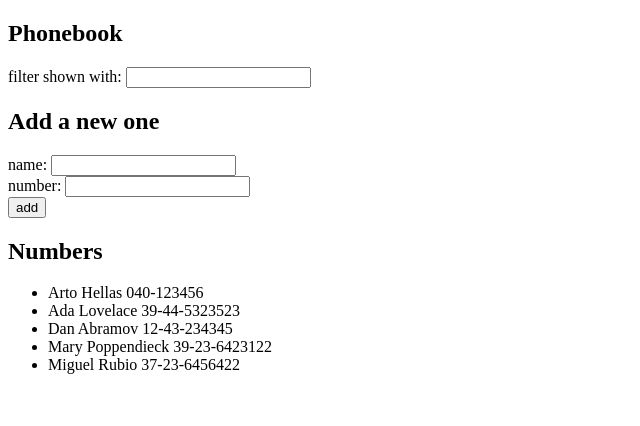
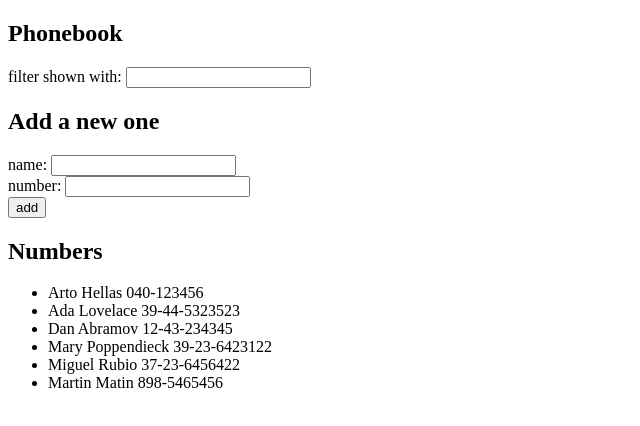
Before and after one commit to DavidGonzalezJ/FullStackPhonebook, a React (Vite) app: page / in a window 1280 px wide. Shown: the top 426 px of the page, without its empty margins (0-640 px from the left). Built offline with nearby package versions, Linux system fonts and the light colour scheme; data requests are answered from the project's data file.

Commit message:
Exercise 2.12 Now the numbers are registered in the server

```diff
--- a/db.json
+++ b/db.json
@@ -1,5 +1,5 @@
 {
-    "persons":[
+  "persons": [
     {
       "name": "Arto Hellas",
       "number": "040-123456",
@@ -24,6 +24,11 @@
       "name": "Miguel Rubio",
       "number": "37-23-6456422",
       "id": 5
+    },
+    {
+      "name": "Martin Matin",
+      "number": "898-5465456",
+      "id": 6
     }
   ]
 }
--- a/src/App.jsx
+++ b/src/App.jsx
@@ -54,7 +54,6 @@ const App = () => {
       setPersons(response.data)
     })
   }
-
   useEffect(getListFromServer,[])
 
   const handleNameChange = (event) => {
@@ -87,9 +86,14 @@ const App = () => {
     if (found === undefined){
       const peep = {name : newName,
       number : newNumber}
-      setPersons(persons.concat(peep))
-      setNewName('')
-      setNewNumber('')
+      axios
+      .post('http://localhost:3001/persons', peep)
+      .then(response => {
+        setPersons(persons.concat(response.data))
+        setNewName('')
+        setNewNumber('')
+        console.log('guardado ',response.data.name)
+      })
     }
     else{
       alert(`${newName} is already in the phonebook`)
```
Lines whose indentation alone changed are shown as unchanged.
